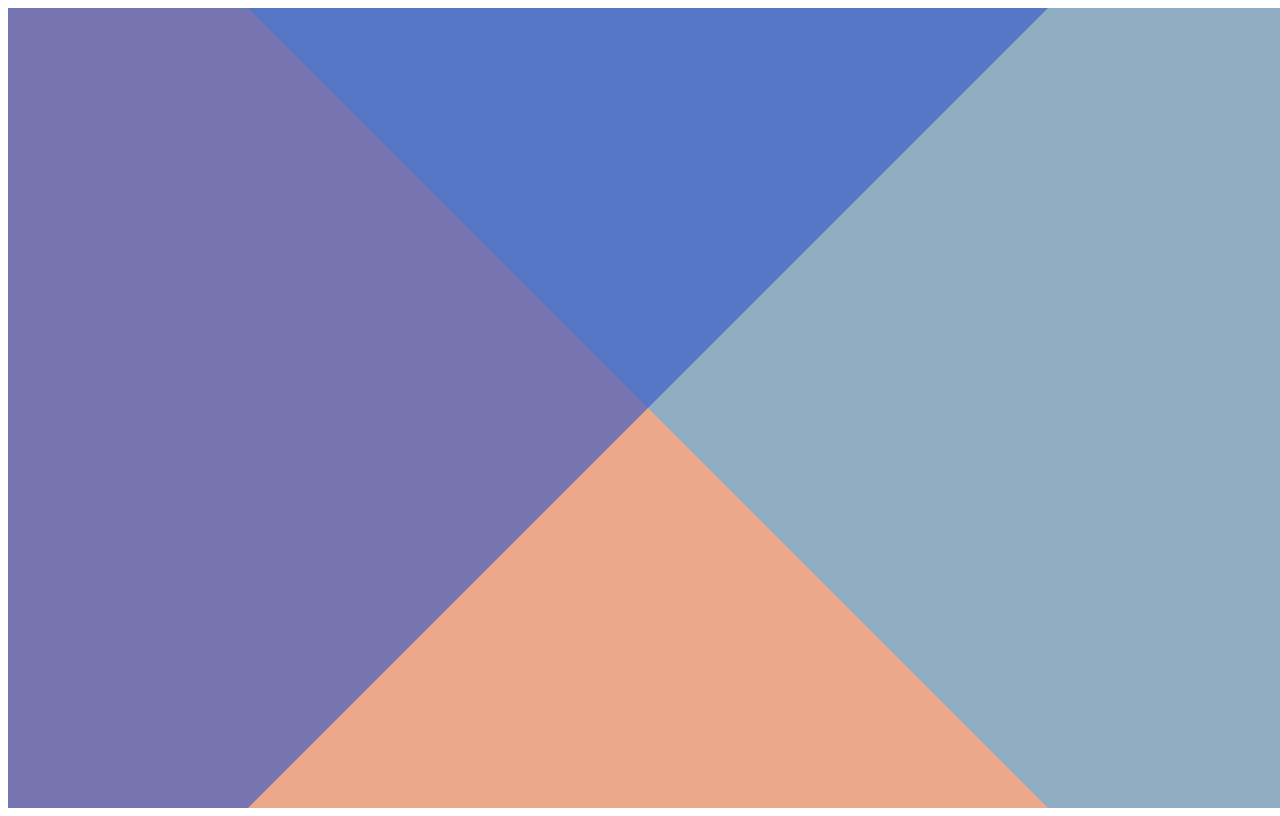
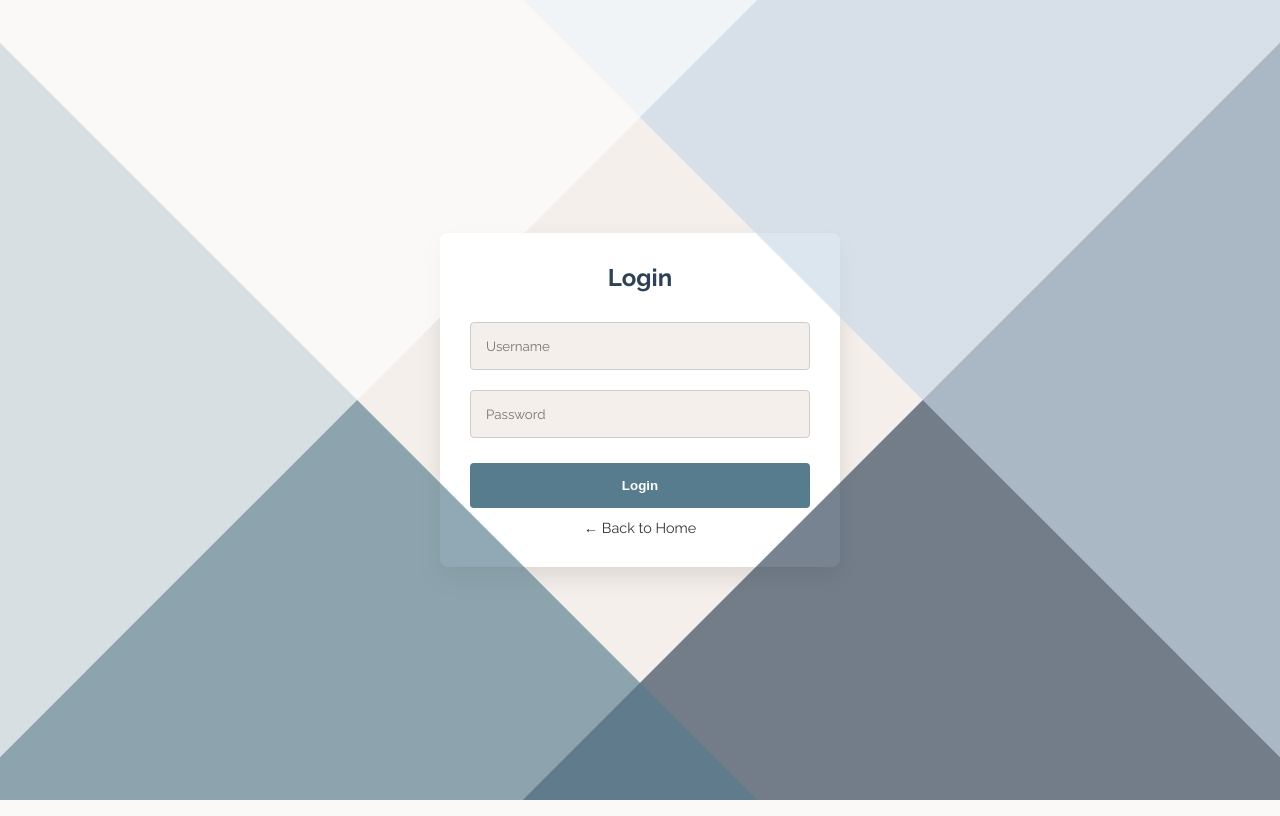
Before and after one commit to astute38boy/BAC, a Flask app: page /login in a window 1280 px wide. Run offline with Flask 3, Linux system fonts and the light colour scheme.

Commit message:
login.css blue

```diff
--- a/static/login.css
+++ b/static/login.css
@@ -1,84 +1,146 @@
 @import url('https://fonts.googleapis.com/css?family=Raleway:400,700');
 
-*,*:before,*:after{box-sizing:border-box}
-
-body{
-  min-height:100vh;
-  font-family: 'Raleway', sans-serif;
+*, *::before, *::after {
+  box-sizing: border-box;
+  margin: 0;
+  padding: 0;
 }
 
-.container{
-  position:absolute;
-  width:100%;
-  height:100%;
-  overflow:hidden;
+body {
+  min-height: 100vh;
+  font-family: 'Raleway', sans-serif;
+  background-color: #f5efeb;
+  overflow: hidden;
+}
 
-  &:hover,&:active{
-    .top, .bottom{
-      &:before, &:after{
+.container {
+  position: absolute;
+  width: 100%;
+  height: 100%;
+  overflow: hidden;
+}
+
+.container:hover .top::before,
+.container:hover .top::after,
+.container:active .top::before,
+.container:active .top::after,
+.container:hover .bottom::before,
+.container:hover .bottom::after,
+.container:active .bottom::before,
+.container:active .bottom::after {
   margin-left: 200px;
   transform-origin: -200px 50%;
-        transition-delay:0s;
-      }
+  transition-delay: 0s;
 }
 
-    .center{
-      opacity:1;
-      transition-delay:0.2s;
-    }
-  }
+.container:hover .center,
+.container:active .center {
+  opacity: 1;
+  transition-delay: 0.2s;
 }
 
-.top, .bottom{
-  &:before, &:after{
-    content:'';
-    display:block;
-    position:absolute;
-    width:200vmax;
-    height:200vmax;
-    top:50%;left:50%;
-    margin-top:-100vmax;
+.top::before,
+.top::after,
+.bottom::before,
+.bottom::after {
+  content: '';
+  display: block;
+  position: absolute;
+  width: 200vmax;
+  height: 200vmax;
+  top: 50%;
+  left: 50%;
+  margin-top: -100vmax;
   transform-origin: 0 50%;
-    transition:all 0.5s cubic-bezier(0.445, 0.05, 0, 1);
-    z-index:10;
-    opacity:0.65;
-    transition-delay:0.2s;
-  }
+  transition: all 0.5s cubic-bezier(0.445, 0.05, 0, 1);
+  z-index: 10;
+  opacity: 0.65;
+  transition-delay: 0.2s;
 }
 
-.top{
-  &:before{transform:rotate(45deg);background:#e46569;}
-  &:after{transform:rotate(135deg);background:#ecaf81;}
+.top::before {
+  transform: rotate(45deg);
+  background: #2f4156;
 }
 
-.bottom{
-  &:before{transform:rotate(-45deg);background:#60b8d4;}
-  &:after{transform:rotate(-135deg);background:#3745b5;}
+.top::after {
+  transform: rotate(135deg);
+  background: #567c8d;
 }
 
-.center{
-  position:absolute;
-  width:400px;
-  height:400px;
-  top:50%;left:50%;
-  margin-left:-200px;
-  margin-top:-200px;
-  display:flex;
+.bottom::before {
+  transform: rotate(-45deg);
+  background: #c8d9e6;
+}
+
+.bottom::after {
+  transform: rotate(-135deg);
+  background: #ffffff;
+}
+
+.center {
+  position: absolute;
+  width: 90%;
+  max-width: 400px;
+  height: auto;
+  top: 50%;
+  left: 50%;
+  transform: translate(-50%, -50%);
+  display: flex;
   flex-direction: column;
   justify-content: center;
   align-items: center;
-  padding:30px;
-  opacity:0;
-  transition:all 0.5s cubic-bezier(0.445, 0.05, 0, 1);
-  transition-delay:0s;
-  color:#333;
+  padding: 30px;
+  background-color: #ffffff;
+  border-radius: 8px;
+  box-shadow: 0 10px 25px rgba(0, 0, 0, 0.1);
+  opacity: 0;
+  transition: all 0.5s cubic-bezier(0.445, 0.05, 0, 1);
+  transition-delay: 0s;
+  color: #2f4156;
+}
 
-  input{
-    width:100%;
-    padding:15px;
-    margin:5px;
-    border-radius:1px;
-    border:1px solid #ccc;
-    font-family:inherit;
+.center h2 {
+  margin-bottom: 20px;
+  font-weight: 700;
 }
+
+.center input[type="text"],
+.center input[type="password"] {
+  width: 100%;
+  padding: 15px;
+  margin: 10px 0;
+  border-radius: 4px;
+  border: 1px solid #ccc;
+  font-family: inherit;
+  background-color: #f5efeb;
+  color: #2f4156;
 }
+
+.center input[type="submit"] {
+  width: 100%;
+  padding: 15px;
+  margin-top: 15px;
+  background-color: #567c8d;
+  color: #ffffff;
+  border: none;
+  border-radius: 4px;
+  cursor: pointer;
+  font-weight: bold;
+  transition: background-color 0.3s ease;
+}
+
+.center input[type="submit"]:hover {
+  background-color: #2f4156;
+}
+
+.center a {
+  margin-top: 10px;
+  color: #2f4156;
+  text-decoration: none;
+  font-size: 0.9em;
+}
+
+.center a:hover {
+  text-decoration: underline;
+}
```
Lines whose indentation alone changed are shown as unchanged.
